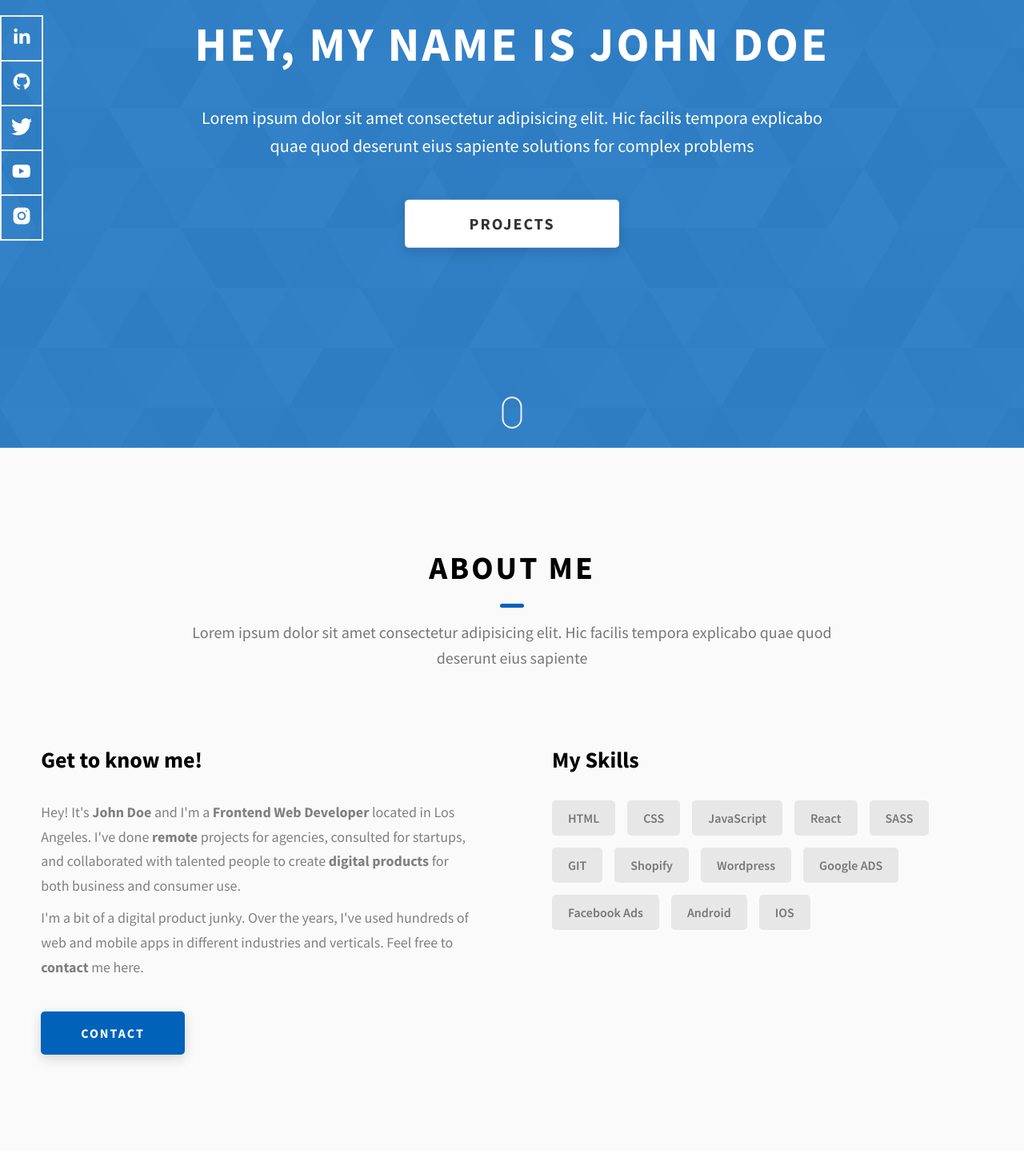
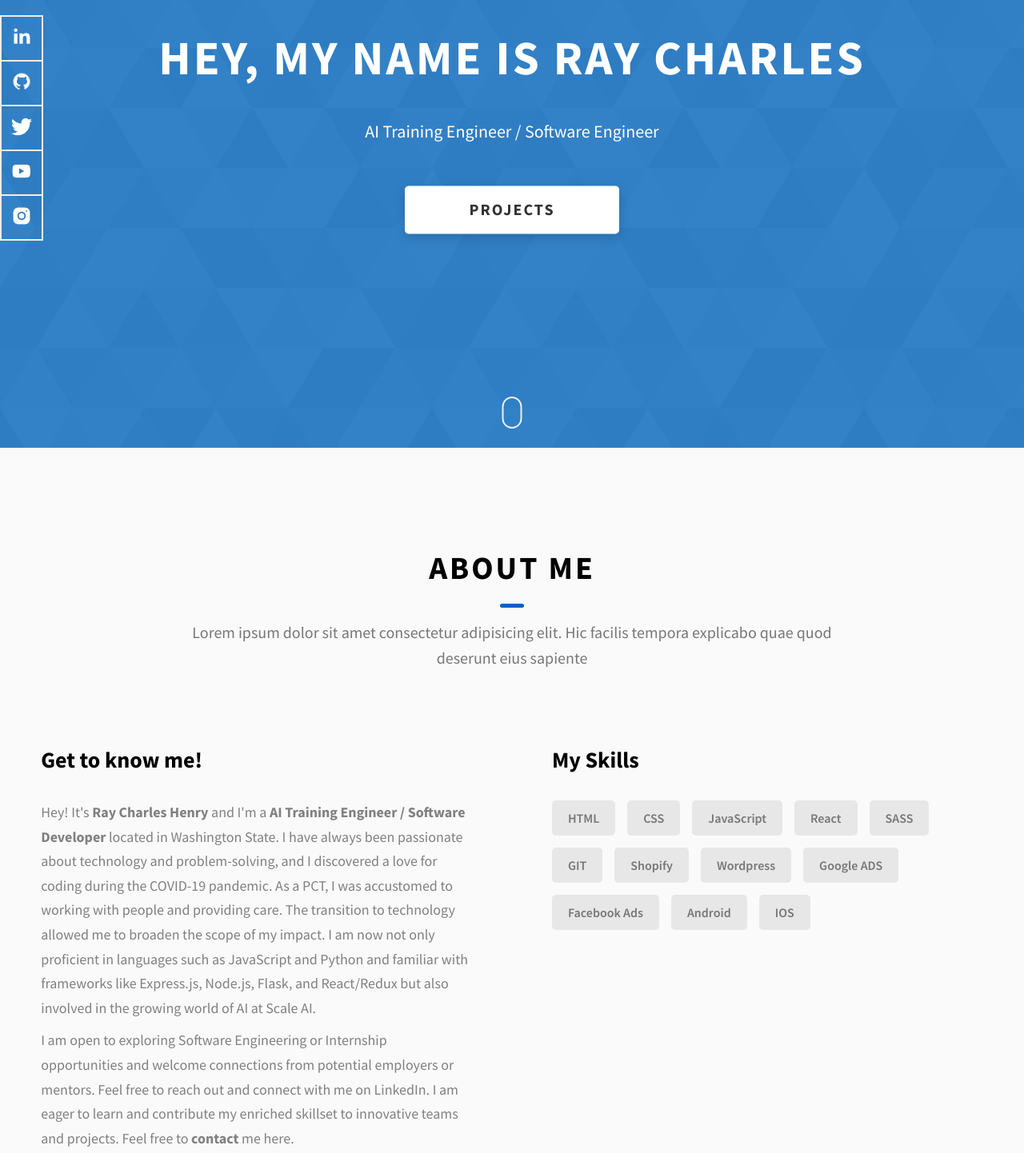
Before and after one commit to RayC206/RayC206.github.io, a website: page index.html in a window 1280 px wide. Shown: the part 240-1682 px from the top of the page at 80% size. Drawn offline with Linux system fonts and the light colour scheme.

Commit message:
about me finished

```diff
--- a/index.html
+++ b/index.html
@@ -4,7 +4,7 @@
     <meta charset="UTF-8" />
     <meta name="viewport" content="width=device-width, initial-scale=1.0" />
     <meta http-equiv="X-UA-Compatible" content="ie=edge" />
-    <title>Dopefolio</title>
+    <title>Ray's Portfolio</title>
     <meta name="description" content="Portfolio Template for Developer" />
 
     <link rel="stylesheet" href="css/style.css" />
@@ -27,7 +27,7 @@
               class="header__logo-img"
             />
           </div>
-          <span class="header__logo-sub">John Doe</span>
+          <span class="header__logo-sub">Ray Charles Henry</span>
         </div>
         <div class="header__main">
           <ul class="header__links">
@@ -84,12 +84,10 @@
     </header>
     <section class="home-hero">
       <div class="home-hero__content">
-        <h1 class="heading-primary">Hey, My name is John Doe</h1>
+        <h1 class="heading-primary">Hey, My name is Ray Charles</h1>
         <div class="home-hero__info">
           <p class="text-primary">
-            Lorem ipsum dolor sit amet consectetur adipisicing elit. Hic facilis
-            tempora explicabo quae quod deserunt eius sapiente solutions for
-            complex problems
+            AI Training Engineer / Software Engineer
           </p>
         </div>
         <div class="home-hero__cta">
@@ -165,19 +163,12 @@
             <div class="about__content-details">
               <p class="about__content-details-para">
                 Hey! It's
-                <strong>John Doe</strong>
-                and I'm a <strong> Frontend Web Developer </strong> located in
-                Los Angeles. I've done
-                <strong> remote </strong>
-                projects for agencies, consulted for startups, and collaborated
-                with talented people to create
-                <strong>digital products </strong>
-                for both business and consumer use.
-              </p>
+                <strong>Ray Charles Henry</strong>
+                and I'm a <strong> AI Training Engineer / Software Developer </strong> located in
+                Washington State. I have always been passionate about technology and problem-solving, and I discovered a love for coding during the COVID-19 pandemic. As a PCT, I was accustomed to working with people and providing care. The transition to technology allowed me to broaden the scope of my impact. I am now not only proficient in languages such as JavaScript and Python and familiar with frameworks like Express.js, Node.js, Flask, and React/Redux but also involved in the growing world of AI at Scale AI.</p>
+
               <p class="about__content-details-para">
-                I'm a bit of a digital product junky. Over the years, I've used
-                hundreds of web and mobile apps in different industries and
-                verticals. Feel free to
+                I am open to exploring Software Engineering or Internship opportunities and welcome connections from potential employers or mentors. Feel free to reach out and connect with me on LinkedIn. I am eager to learn and contribute my enriched skillset to innovative teams and projects. Feel free to
                 <strong>contact</strong> me here.
               </p>
             </div>
```
